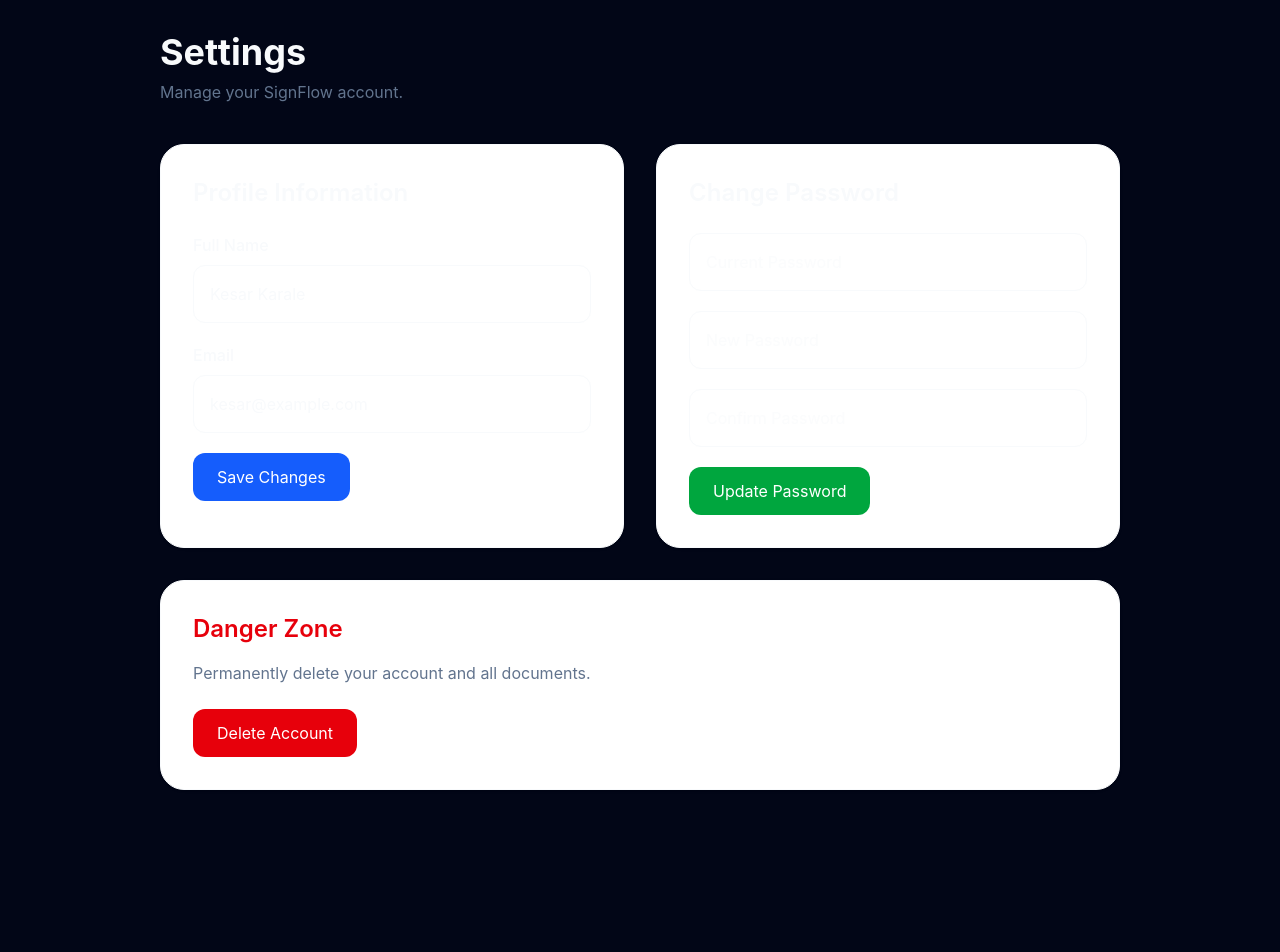
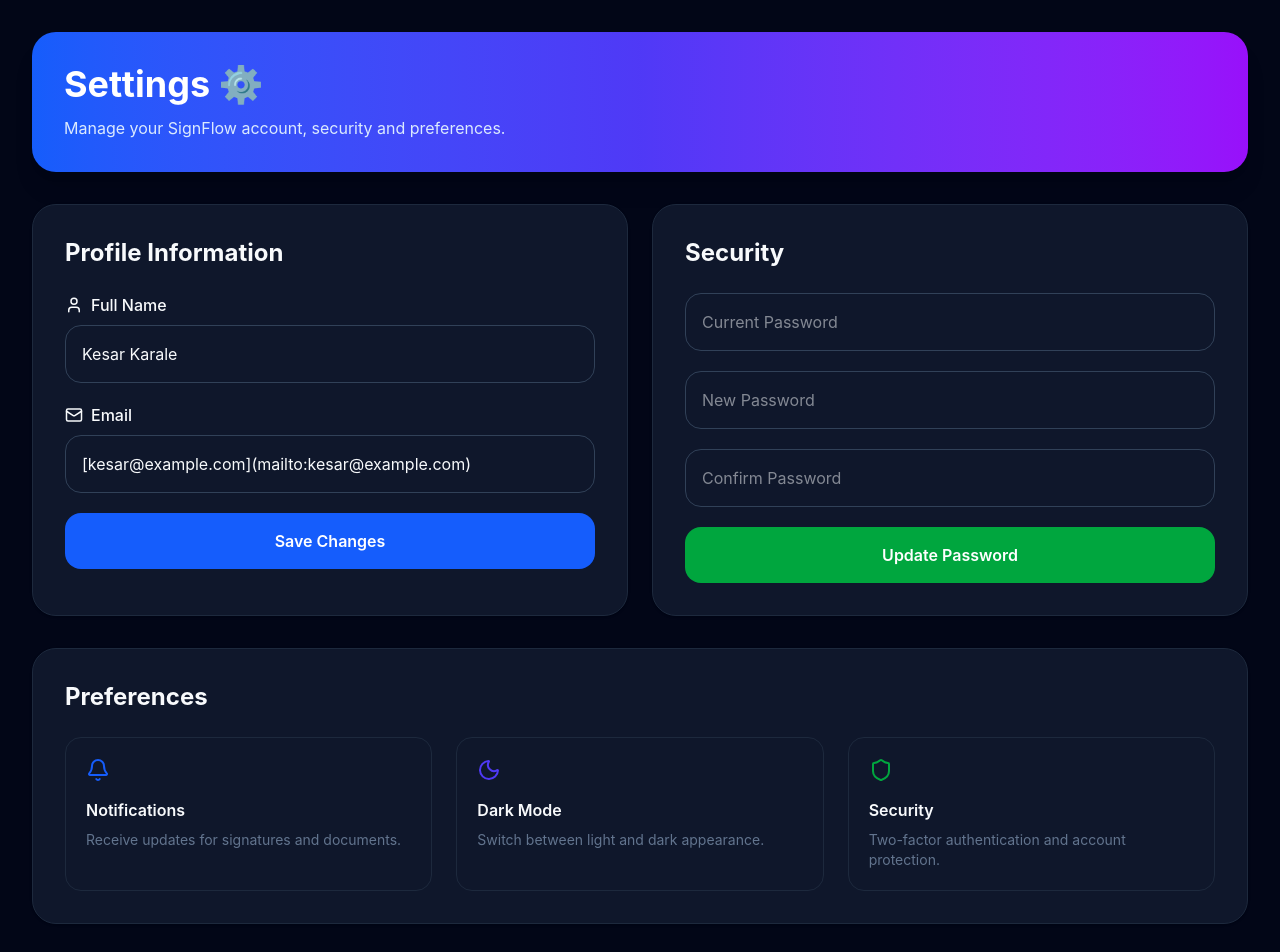
Before and after one commit to Kesarkarale/signflow, a Next.js app: page /settings in a window 1280 px wide. Shown: the top 952 px of the page. Before the commit the page ends 822 px from the top, so only its background shows below. Built offline with nearby package versions, Linux system fonts and the light colour scheme.

Commit message:
Update page.tsx

```diff
--- a/src/app/settings/page.tsx
+++ b/src/app/settings/page.tsx
@@ -1,36 +1,80 @@
 "use client";
 
 import { useState } from "react";
+import {
+User,
+Mail,
+Lock,
+Shield,
+Bell,
+Trash2,
+Moon,
+CheckCircle2,
+} from "lucide-react";
 
 export default function SettingsPage() {
-  const [name, setName] = useState("Kesar Karale");
-  const [email, setEmail] = useState("kesar@example.com");
+const [name, setName] =
+useState("Kesar Karale");
 
-  return (
-    <div className="max-w-5xl mx-auto p-8">
+const [email, setEmail] =
+useState("[kesar@example.com](mailto:kesar@example.com)");
 
-      <div className="mb-10">
+return ( <div className="p-8 space-y-8">
+
+  {/* Hero */}
+
+  <div
+    className="
+    bg-gradient-to-r
+    from-blue-600
+    via-indigo-600
+    to-purple-600
+    rounded-3xl
+    p-8
+    text-white
+    shadow-xl
+  "
+  >
+
     <h1 className="text-4xl font-bold">
-          Settings
+      Settings ⚙️
     </h1>
 
-        <p className="text-slate-500 mt-2">
-          Manage your SignFlow account.
+    <p className="text-blue-100 mt-3">
+      Manage your SignFlow account,
+      security and preferences.
     </p>
+
   </div>
 
-      <div className="grid md:grid-cols-2 gap-8">
+  {/* Profile + Security */}
+
+  <div className="grid lg:grid-cols-2 gap-6">
 
     {/* Profile */}
-        <div className="bg-white rounded-3xl border shadow-sm p-8">
-          <h2 className="text-2xl font-semibold mb-6">
+
+    <div
+      className="
+      bg-white
+      dark:bg-slate-900
+      border
+      dark:border-slate-800
+      rounded-3xl
+      p-8
+      shadow-sm
+    "
+    >
+
+      <h2 className="text-2xl font-bold mb-6">
         Profile Information
       </h2>
 
       <div className="space-y-5">
 
         <div>
-              <label className="block mb-2 font-medium">
+
+          <label className="flex items-center gap-2 mb-2 font-medium">
+            <User size={18} />
             Full Name
           </label>
 
@@ -39,12 +83,23 @@ export default function SettingsPage() {
             onChange={(e) =>
               setName(e.target.value)
             }
-                className="w-full border rounded-xl p-4"
+            className="
+              w-full
+              rounded-2xl
+              border
+              dark:border-slate-700
+              bg-transparent
+              px-4
+              py-4
+            "
           />
+
         </div>
 
         <div>
-              <label className="block mb-2 font-medium">
+
+          <label className="flex items-center gap-2 mb-2 font-medium">
+            <Mail size={18} />
             Email
           </label>
 
@@ -53,30 +108,54 @@ export default function SettingsPage() {
             onChange={(e) =>
               setEmail(e.target.value)
             }
-                className="w-full border rounded-xl p-4"
+            className="
+              w-full
+              rounded-2xl
+              border
+              dark:border-slate-700
+              bg-transparent
+              px-4
+              py-4
+            "
           />
+
         </div>
 
         <button
           className="
+          w-full
           bg-blue-600
+          hover:bg-blue-700
           text-white
-              px-6
-              py-3
-              rounded-xl
-              hover:bg-blue-700
+          py-4
+          rounded-2xl
+          font-semibold
+          transition
           "
         >
           Save Changes
         </button>
 
       </div>
+
     </div>
 
     {/* Password */}
-        <div className="bg-white rounded-3xl border shadow-sm p-8">
-          <h2 className="text-2xl font-semibold mb-6">
-            Change Password
+
+    <div
+      className="
+      bg-white
+      dark:bg-slate-900
+      border
+      dark:border-slate-800
+      rounded-3xl
+      p-8
+      shadow-sm
+    "
+    >
+
+      <h2 className="text-2xl font-bold mb-6">
+        Security
       </h2>
 
       <div className="space-y-5">
@@ -84,59 +163,197 @@ export default function SettingsPage() {
         <input
           type="password"
           placeholder="Current Password"
-              className="w-full border rounded-xl p-4"
+          className="
+            w-full
+            rounded-2xl
+            border
+            dark:border-slate-700
+            bg-transparent
+            px-4
+            py-4
+          "
         />
 
         <input
           type="password"
           placeholder="New Password"
-              className="w-full border rounded-xl p-4"
+          className="
+            w-full
+            rounded-2xl
+            border
+            dark:border-slate-700
+            bg-transparent
+            px-4
+            py-4
+          "
         />
 
         <input
           type="password"
           placeholder="Confirm Password"
-              className="w-full border rounded-xl p-4"
+          className="
+            w-full
+            rounded-2xl
+            border
+            dark:border-slate-700
+            bg-transparent
+            px-4
+            py-4
+          "
         />
 
         <button
           className="
+          w-full
           bg-green-600
+          hover:bg-green-700
           text-white
-              px-6
-              py-3
-              rounded-xl
-              hover:bg-green-700
+          py-4
+          rounded-2xl
+          font-semibold
+          transition
           "
         >
           Update Password
         </button>
 
       </div>
+
     </div>
 
   </div>
 
-      {/* Account Section */}
+  {/* Preferences */}
 
-      <div className="mt-8 bg-white rounded-3xl border shadow-sm p-8">
+  <div
+    className="
+    bg-white
+    dark:bg-slate-900
+    border
+    dark:border-slate-800
+    rounded-3xl
+    p-8
+    shadow-sm
+  "
+  >
 
-        <h2 className="text-2xl font-semibold text-red-600 mb-4">
+    <h2 className="text-2xl font-bold mb-6">
+      Preferences
+    </h2>
+
+    <div className="grid md:grid-cols-3 gap-6">
+
+      <div className="border dark:border-slate-800 rounded-2xl p-5">
+        <Bell className="mb-4 text-blue-600" />
+
+        <h3 className="font-semibold">
+          Notifications
+        </h3>
+
+        <p className="text-slate-500 text-sm mt-2">
+          Receive updates for signatures
+          and documents.
+        </p>
+      </div>
+
+      <div className="border dark:border-slate-800 rounded-2xl p-5">
+        <Moon className="mb-4 text-indigo-600" />
+
+        <h3 className="font-semibold">
+          Dark Mode
+        </h3>
+
+        <p className="text-slate-500 text-sm mt-2">
+          Switch between light and dark
+          appearance.
+        </p>
+      </div>
+
+      <div className="border dark:border-slate-800 rounded-2xl p-5">
+        <Shield className="mb-4 text-green-600" />
+
+        <h3 className="font-semibold">
+          Security
+        </h3>
+
+        <p className="text-slate-500 text-sm mt-2">
+          Two-factor authentication and
+          account protection.
+        </p>
+      </div>
+
+    </div>
+
+  </div>
+
+  {/* Account Status */}
+
+  <div
+    className="
+    bg-white
+    dark:bg-slate-900
+    border
+    dark:border-slate-800
+    rounded-3xl
+    p-8
+  "
+  >
+
+    <div className="flex items-center gap-3 mb-4">
+
+      <CheckCircle2 className="text-green-500" />
+
+      <h2 className="text-2xl font-bold">
+        Account Status
+      </h2>
+
+    </div>
+
+    <p className="text-slate-500">
+      Your account is active and your
+      workspace is running normally.
+    </p>
+
+  </div>
+
+  {/* Danger Zone */}
+
+  <div
+    className="
+    bg-white
+    dark:bg-slate-900
+    border
+    border-red-300
+    dark:border-red-900
+    rounded-3xl
+    p-8
+  "
+  >
+
+    <div className="flex items-center gap-3 mb-4">
+
+      <Trash2 className="text-red-500" />
+
+      <h2 className="text-2xl font-bold text-red-600">
         Danger Zone
       </h2>
 
+    </div>
+
     <p className="text-slate-500 mb-6">
-          Permanently delete your account and all documents.
+      Permanently delete your account and
+      all documents.
     </p>
 
     <button
       className="
       bg-red-600
+      hover:bg-red-700
       text-white
       px-6
       py-3
-          rounded-xl
-          hover:bg-red-700
+      rounded-2xl
+      font-semibold
       "
     >
       Delete Account
```
Lines whose indentation alone changed are shown as unchanged.
